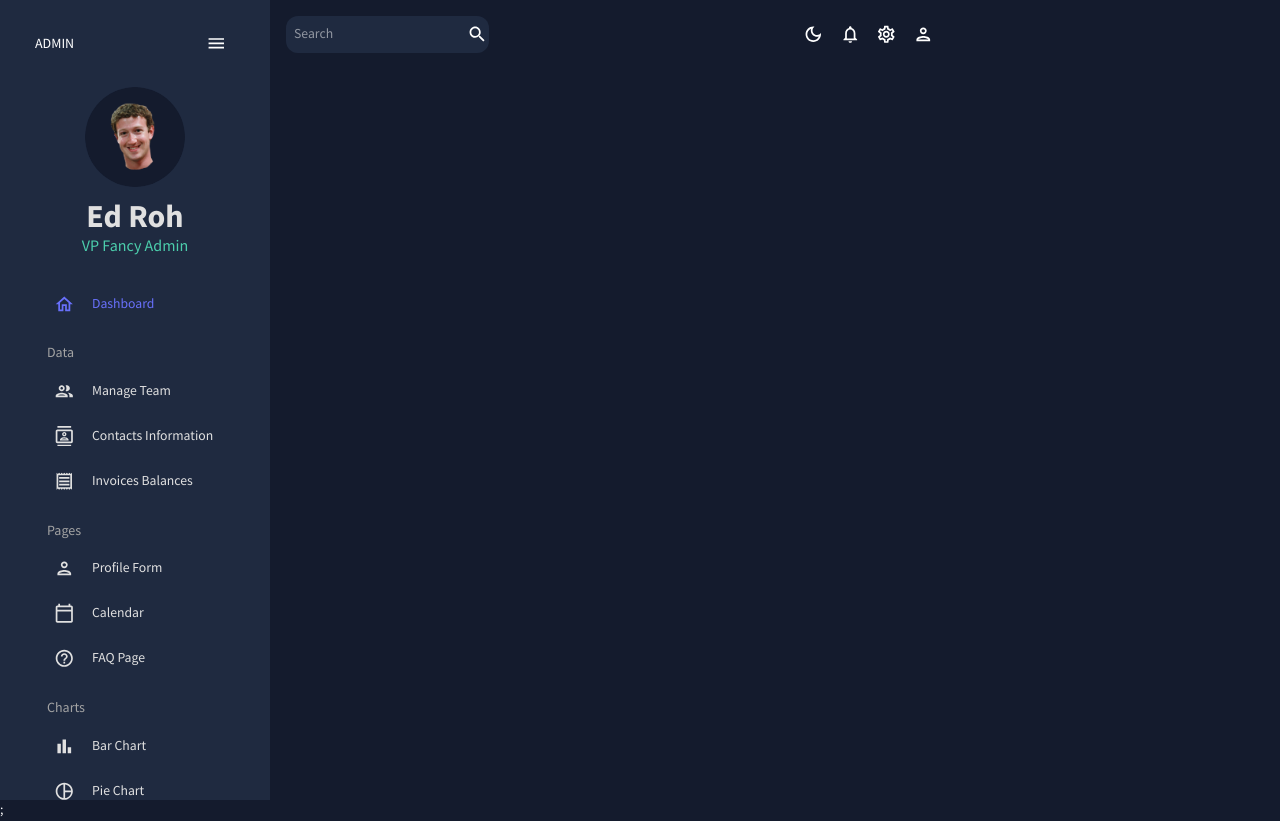
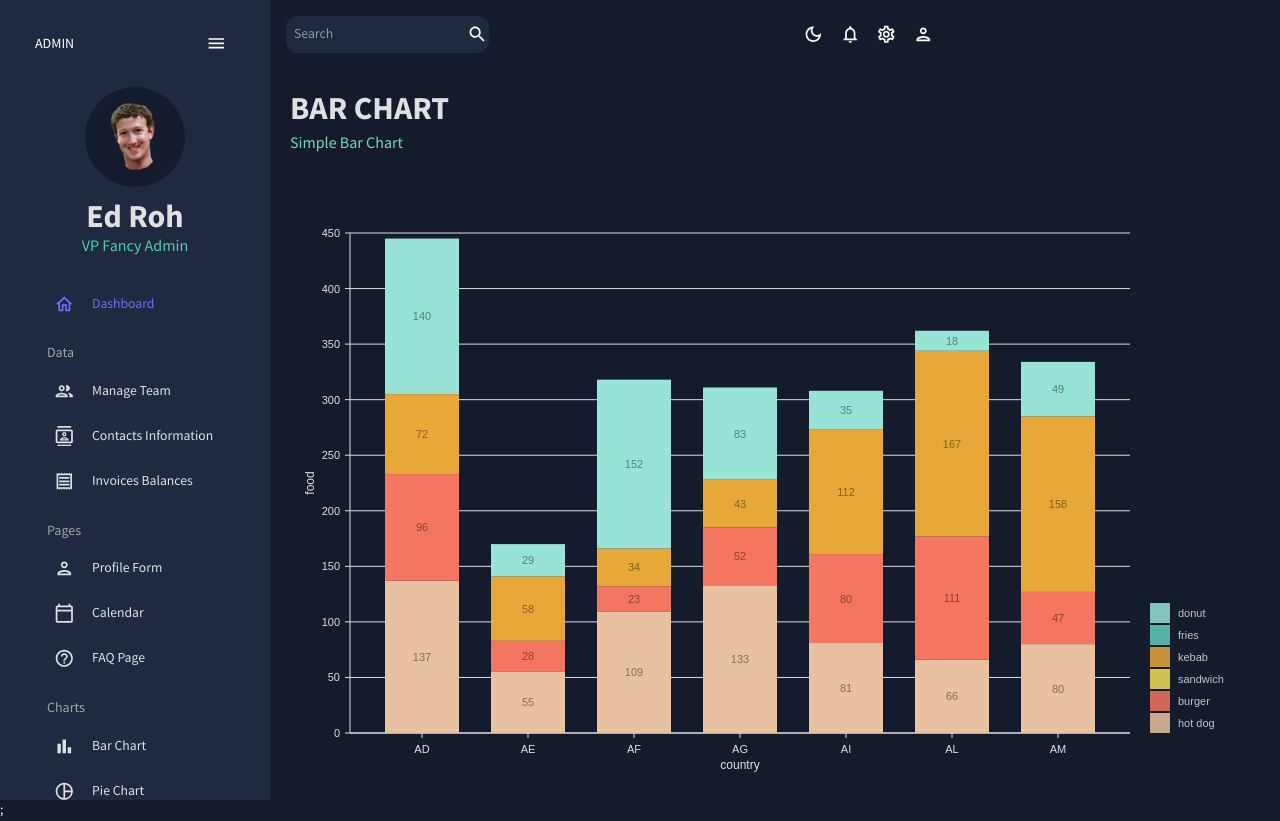
Before and after one commit to sora11023539/react-dashboard, a React (Create React App) app: page /bar in a window 1280 px wide. Built offline with nearby package versions, Linux system fonts and the light colour scheme.

Commit message:
add: bar, pie chart

```diff
--- a/src/App.js
+++ b/src/App.js
@@ -10,9 +10,9 @@
 import { Form } from './scenes/form';
 import { Calendar } from './scenes/calendar';
 import { FAQ } from './scenes/faq';
-// import { Bar } from './scenes/bar';
+import { Bar } from './scenes/bar';
+import { Pie } from './scenes/pie';
 // import { Line } from './scenes/line';
-// import { Pie } from './scenes/pie';
 // import { Geography } from './scenes/geography';
 
 function App() {
@@ -34,8 +34,8 @@
               <Route path="/form" element={<Form />} />
               <Route path="/calendar" element={<Calendar />} />
               <Route path="/faq" element={<FAQ />} />
-              {/* <Route path="/bar" element={<Bar />} /> */}
-              {/* <Route path="/pie" element={<Pie />} /> */}
+              <Route path="/bar" element={<Bar />} />
+              <Route path="/pie" element={<Pie />} />
               {/* <Route path="/line" element={<Line />} /> */}
               {/* <Route path="/geography" element={<Geography />} /> */}
             </Routes>
--- /dev/null
+++ b/src/components/BarChart.jsx
@@ -0,0 +1,141 @@
+import { useTheme } from '@mui/material';
+import { ResponsiveBar } from '@nivo/bar';
+import { tokens } from '../theme';
+import { mockBarData as data } from '../data/mockData';
+
+export const BarChart = ({ isDashboard = false }) => {
+  const theme = useTheme();
+  const colors = tokens(theme.palette.mode);
+
+  return (
+    <ResponsiveBar
+      data={data}
+      theme={{
+        axis: {
+          domain: {
+            line: {
+              stroke: colors.grey[100],
+            },
+          },
+          legend: {
+            text: {
+              fill: colors.grey[100],
+            },
+          },
+          ticks: {
+            line: {
+              stroke: colors.grey[100],
+              strokeWidth: 1,
+            },
+            text: {
+              fill: colors.grey[100],
+            },
+          },
+        },
+        legends: {
+          text: {
+            fill: colors.grey[100],
+          },
+        },
+      }}
+      keys={['hot dog', 'burger', 'sandwich', 'kebab', 'fries', 'donut']}
+      indexBy="country"
+      margin={{ top: 50, right: 130, bottom: 50, left: 60 }}
+      padding={0.3}
+      valueScale={{ type: 'linear' }}
+      indexScale={{ type: 'band', round: true }}
+      colors={{ scheme: 'nivo' }}
+      defs={[
+        {
+          id: 'dots',
+          type: 'patternDots',
+          background: 'inherit',
+          color: '#38bcb2',
+          size: 4,
+          padding: 1,
+          stagger: true,
+        },
+        {
+          id: 'lines',
+          type: 'patternLines',
+          background: 'inherit',
+          color: '#eed312',
+          rotation: -45,
+          lineWidth: 6,
+          spacing: 10,
+        },
+      ]}
+      fill={[
+        {
+          match: {
+            id: 'fries',
+          },
+          id: 'dots',
+        },
+        {
+          match: {
+            id: 'sandwich',
+          },
+          id: 'lines',
+        },
+      ]}
+      borderColor={{
+        from: 'color',
+        modifiers: [['darker', 1.6]],
+      }}
+      axisTop={null}
+      axisRight={null}
+      axisBottom={{
+        tickSize: 5,
+        tickPadding: 5,
+        tickRotation: 0,
+        legend: isDashboard ? undefined : 'country',
+        legendPosition: 'middle',
+        legendOffset: 32,
+        truncateTickAt: 0,
+      }}
+      axisLeft={{
+        tickSize: 5,
+        tickPadding: 5,
+        tickRotation: 0,
+        legend: isDashboard ? undefined : 'food',
+        legendPosition: 'middle',
+        legendOffset: -40,
+        truncateTickAt: 0,
+      }}
+      labelSkipWidth={12}
+      labelSkipHeight={12}
+      labelTextColor={{
+        from: 'color',
+        modifiers: [['darker', 1.6]],
+      }}
+      legends={[
+        {
+          dataFrom: 'keys',
+          anchor: 'bottom-right',
+          direction: 'column',
+          justify: false,
+          translateX: 120,
+          translateY: 0,
+          itemsSpacing: 2,
+          itemWidth: 100,
+          itemHeight: 20,
+          itemDirection: 'left-to-right',
+          itemOpacity: 0.85,
+          symbolSize: 20,
+          effects: [
+            {
+              on: 'hover',
+              style: {
+                itemOpacity: 1,
+              },
+            },
+          ],
+        },
+      ]}
+      role="application"
+      ariaLabel="Nivo bar chart demo"
+      barAriaLabel={(e) => e.id + ': ' + e.formattedValue + ' in country: ' + e.indexValue}
+    />
+  );
+};
--- /dev/null
+++ b/src/components/PieChart.jsx
@@ -0,0 +1,158 @@
+import { ResponsivePie } from '@nivo/pie';
+import { tokens } from '../theme';
+import { useTheme } from '@mui/material';
+import { mockPieData as data } from '../data/mockData';
+
+export const PieChart = () => {
+  const theme = useTheme();
+  const colors = tokens(theme.palette.mode);
+
+  return (
+    <ResponsivePie
+      data={data}
+      theme={{
+        axis: {
+          domain: {
+            line: {
+              stroke: colors.grey[100],
+            },
+          },
+          legend: {
+            text: {
+              fill: colors.grey[100],
+            },
+          },
+          ticks: {
+            line: {
+              stroke: colors.grey[100],
+              strokeWidth: 1,
+            },
+            text: {
+              fill: colors.grey[100],
+            },
+          },
+        },
+        legends: {
+          text: {
+            fill: colors.grey[100],
+          },
+        },
+      }}
+      margin={{ top: 40, right: 80, bottom: 80, left: 80 }}
+      innerRadius={0.5}
+      padAngle={0.7}
+      cornerRadius={3}
+      activeOuterRadiusOffset={8}
+      borderWidth={1}
+      borderColor={{
+        from: 'color',
+        modifiers: [['darker', 0.2]],
+      }}
+      arcLinkLabelsSkipAngle={10}
+      arcLinkLabelsTextColor={colors.grey[100]}
+      arcLinkLabelsThickness={2}
+      arcLinkLabelsColor={{ from: 'color' }}
+      enableArcLabels={false}
+      arcLabelsSkipAngle={10}
+      arcLabelsTextColor={{
+        from: 'color',
+        modifiers: [['darker', 2]],
+      }}
+      defs={[
+        {
+          id: 'dots',
+          type: 'patternDots',
+          background: 'inherit',
+          color: 'rgba(255, 255, 255, 0.3)',
+          size: 4,
+          padding: 1,
+          stagger: true,
+        },
+        {
+          id: 'lines',
+          type: 'patternLines',
+          background: 'inherit',
+          color: 'rgba(255, 255, 255, 0.3)',
+          rotation: -45,
+          lineWidth: 6,
+          spacing: 10,
+        },
+      ]}
+      fill={[
+        {
+          match: {
+            id: 'ruby',
+          },
+          id: 'dots',
+        },
+        {
+          match: {
+            id: 'c',
+          },
+          id: 'dots',
+        },
+        {
+          match: {
+            id: 'go',
+          },
+          id: 'dots',
+        },
+        {
+          match: {
+            id: 'python',
+          },
+          id: 'dots',
+        },
+        {
+          match: {
+            id: 'scala',
+          },
+          id: 'lines',
+        },
+        {
+          match: {
+            id: 'lisp',
+          },
+          id: 'lines',
+        },
+        {
+          match: {
+            id: 'elixir',
+          },
+          id: 'lines',
+        },
+        {
+          match: {
+            id: 'javascript',
+          },
+          id: 'lines',
+        },
+      ]}
+      legends={[
+        {
+          anchor: 'bottom',
+          direction: 'row',
+          justify: false,
+          translateX: 0,
+          translateY: 56,
+          itemsSpacing: 0,
+          itemWidth: 100,
+          itemHeight: 18,
+          itemTextColor: '#999',
+          itemDirection: 'left-to-right',
+          itemOpacity: 1,
+          symbolSize: 18,
+          symbolShape: 'circle',
+          effects: [
+            {
+              on: 'hover',
+              style: {
+                itemTextColor: '#000',
+              },
+            },
+          ],
+        },
+      ]}
+    />
+  );
+};
--- /dev/null
+++ b/src/scenes/bar/index.jsx
@@ -0,0 +1,14 @@
+import { Box } from '@mui/material';
+import { Header } from '../../components/Header';
+import { BarChart } from '../../components/BarChart';
+
+export const Bar = () => {
+  return (
+    <Box m="20px">
+      <Header title="BAR CHART" subTitle="Simple Bar Chart" />
+      <Box height="75vh">
+        <BarChart />
+      </Box>
+    </Box>
+  );
+};
--- /dev/null
+++ b/src/scenes/pie/index.jsx
@@ -0,0 +1,14 @@
+import { Box } from '@mui/material';
+import { Header } from '../../components/Header';
+import { PieChart } from '../../components/PieChart';
+
+export const Pie = () => {
+  return (
+    <Box m="20px">
+      <Header title="BAR CHART" subTitle="Simple Bar Chart" />
+      <Box height="75vh">
+        <PieChart />
+      </Box>
+    </Box>
+  );
+};
```
